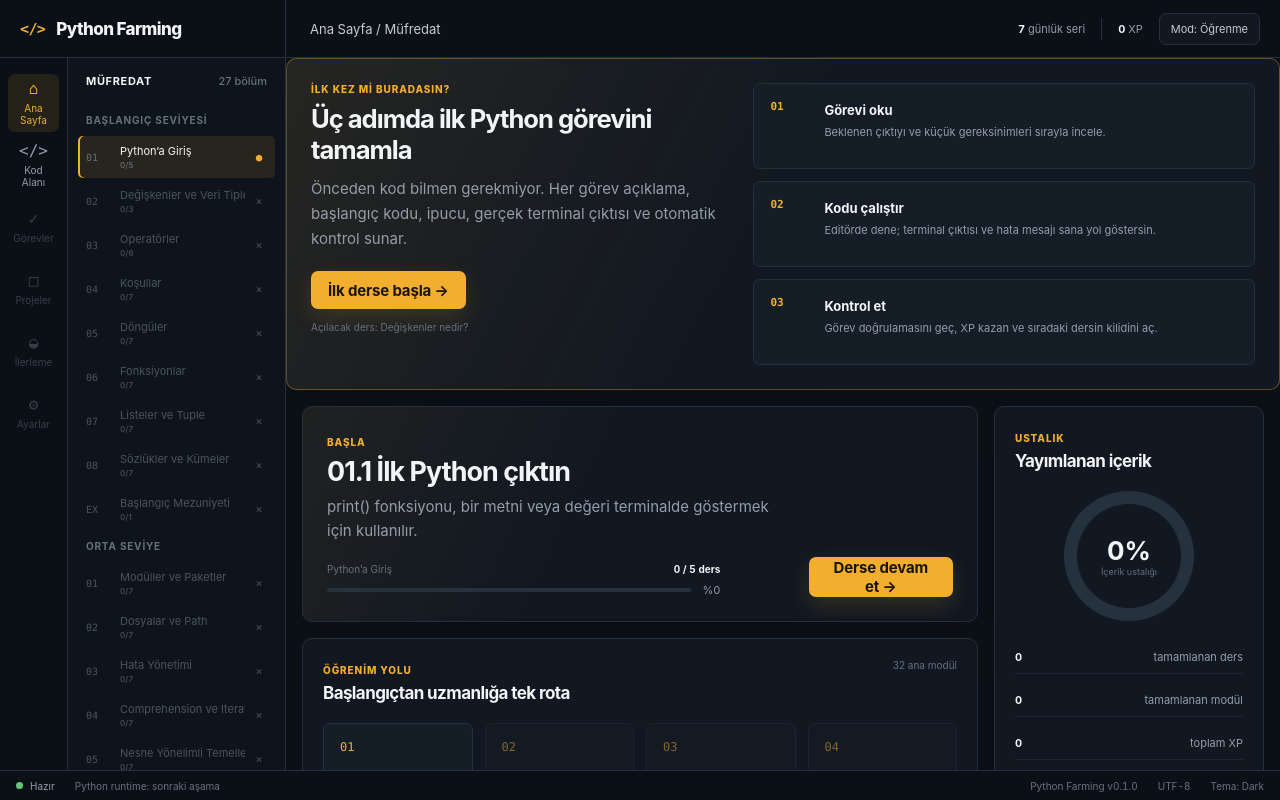
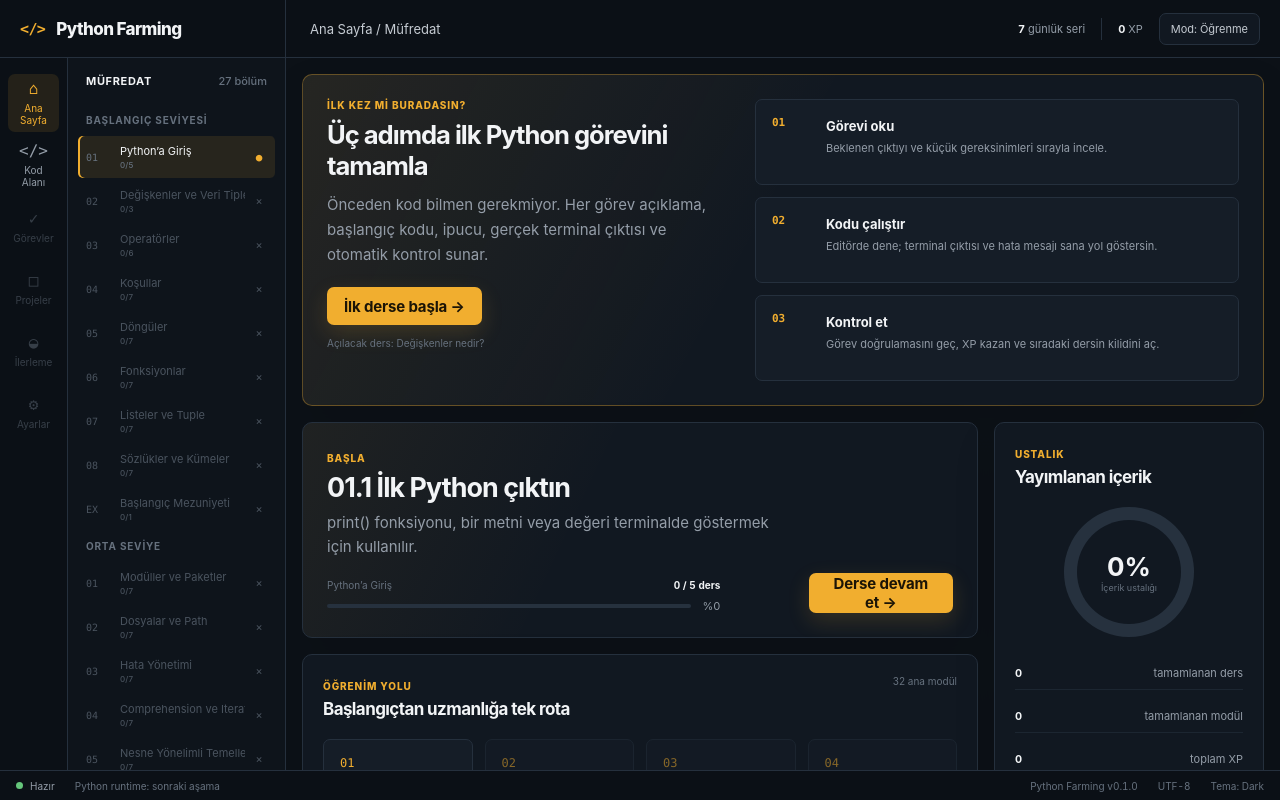
Before and after one commit to Akerem-dev/python-farming, a React (Vite) app: page / in a window 1280 px wide. Built offline with nearby package versions, Linux system fonts and the light colour scheme.

Commit message:
style: place first-run guide in main content

```diff
--- a/src/layouts/AppShell.module.css
+++ b/src/layouts/AppShell.module.css
@@ -42,3 +42,7 @@
 .content:focus {
   outline: none;
 }
+
+.onboardingSlot {
+  padding: var(--space-4) var(--space-4) 0;
+}
```
